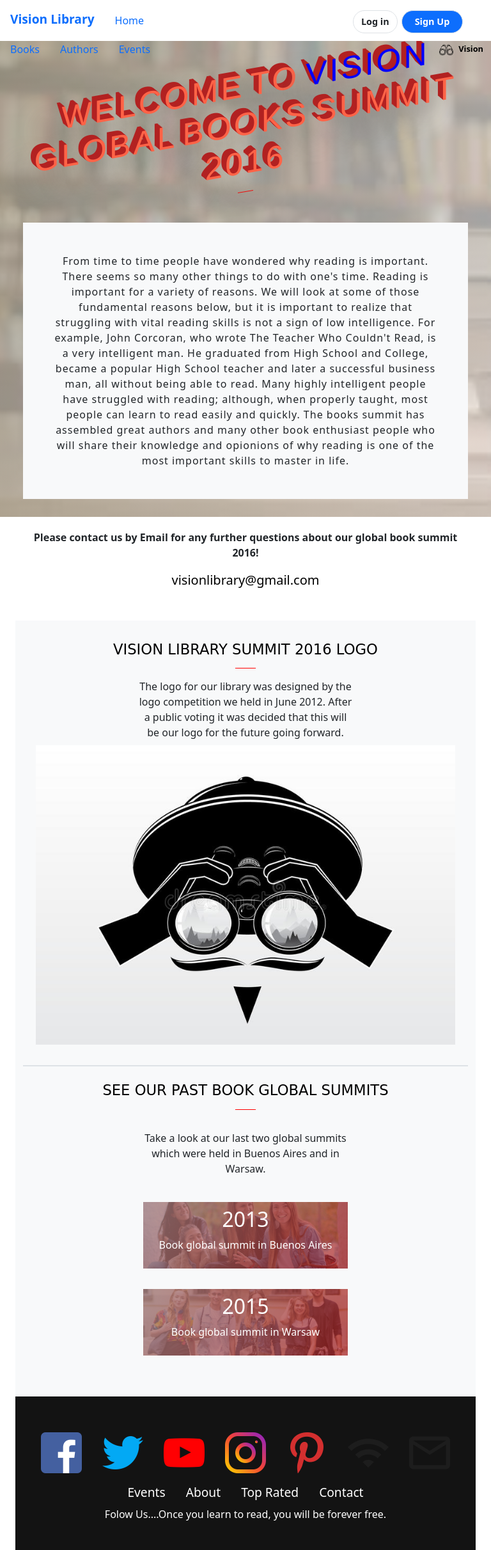
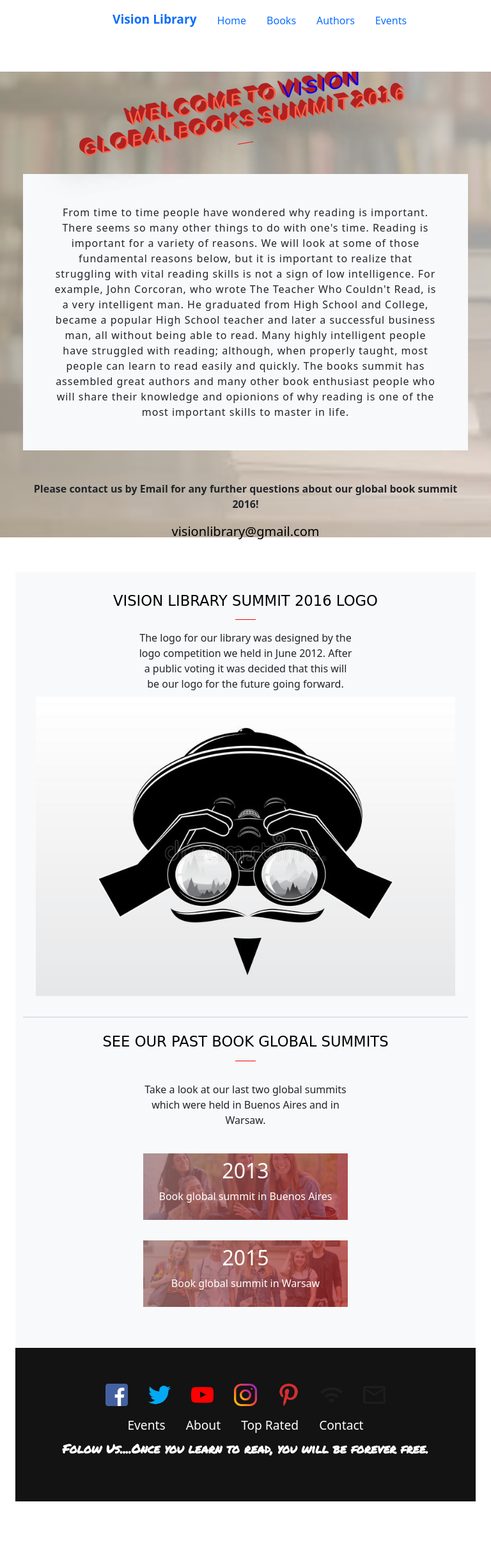
Before and after one commit to GorgiMitev/LibraryPage-Capstone, a website: page about/index.html in a window 768 px wide. Shown: the whole page at 64% size. After the commit the page ends 2347 px from the top, so only its background shows below. Drawn offline with nearby package versions, Linux system fonts and the light colour scheme; a web font is replaced by a local one.

Commit message:
added the mobile and tablet media queries

```diff
--- a/about/style.css
+++ b/about/style.css
@@ -136,6 +136,10 @@ main::before {
     color: blue !important;
   }
 
+  .logo-title:hover {
+    transform: rotate(360deg);
+  }
+
   .logo-title::after {
     content: "";
     display: block;
@@ -219,7 +223,6 @@ main::before {
     font-size: 2rem;
   }
 
-
   /* Footer */
 
 .footer {
@@ -261,3 +264,70 @@ main::before {
     font-size: 1.4rem;
     font-family: "Permanent Marker", cursive;
   }
+
+  /* Media-Query Mobile */
+
+@media only screen and (min-device-width: 375px) and (max-device-width: 812px) {
+  header {
+    margin-bottom: 10rem;
+  }
+
+  .nav-top {
+    height: 10rem;
+  }
+
+  .has-search {
+    width: 100%;
+  }
+
+  .nav-left {
+    text-align: center;
+  }
+
+  .logo-title {
+    font-size: 30px;
+    margin-top: 4rem;
+    padding-top: 1rem;
+  }
+
+  .follow-p {
+    color: black;
+    font-family: "Permanent Marker", cursive;
+    font-weight: bold;
+  }
+
+  .nav-icons {
+    width: 2.2rem;
+  }
+}
+
+/* Tablet-mode media query */
+
+@media only screen and (min-device-width: 768px) and (max-device-width: 1024px) {
+  header {
+    margin-bottom: 2rem;
+  }
+
+  .nav-top {
+    display: flex;
+    flex-direction: column;
+    height: 7rem;
+  }
+
+  .nav-left {
+    width: 100%;
+    margin-bottom: 0;
+    padding-left: 10rem;
+  }
+
+  .nav-right {
+    width: 100%;
+    margin-top: 0;
+    padding-right: 14rem;
+  }
+
+  .follow-p {
+    color: white;
+    font-size: 1.2rem;
+  }
+}
```
